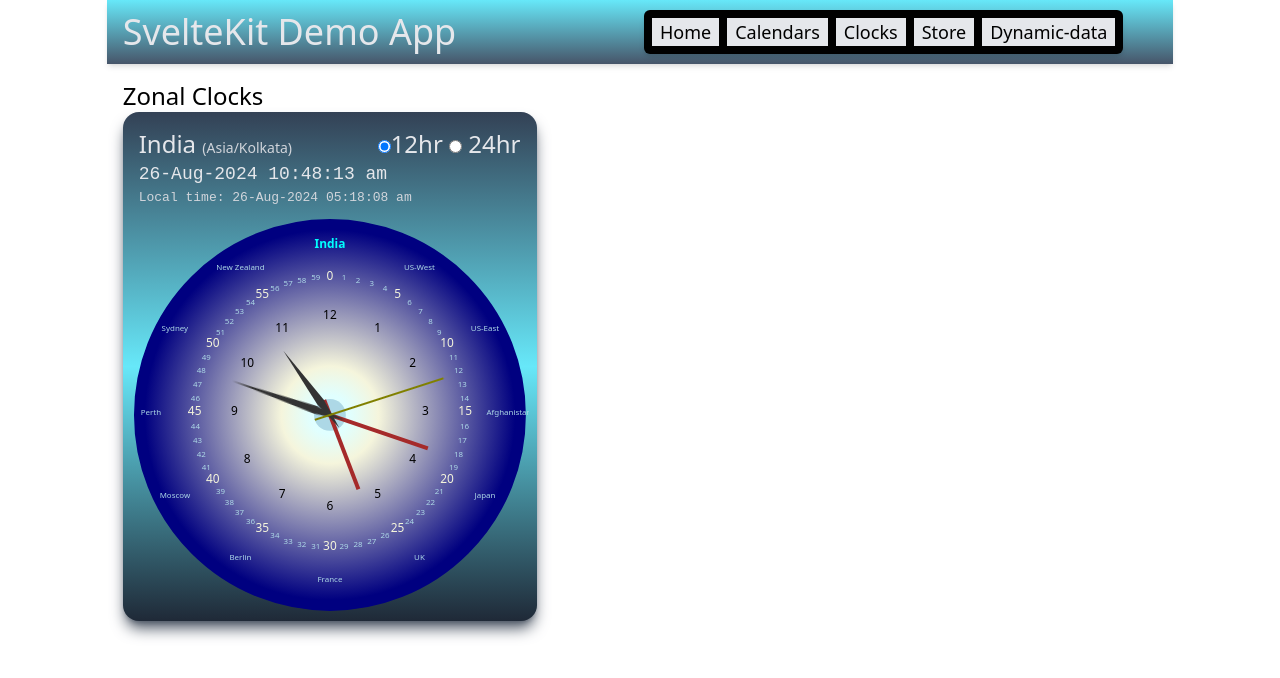
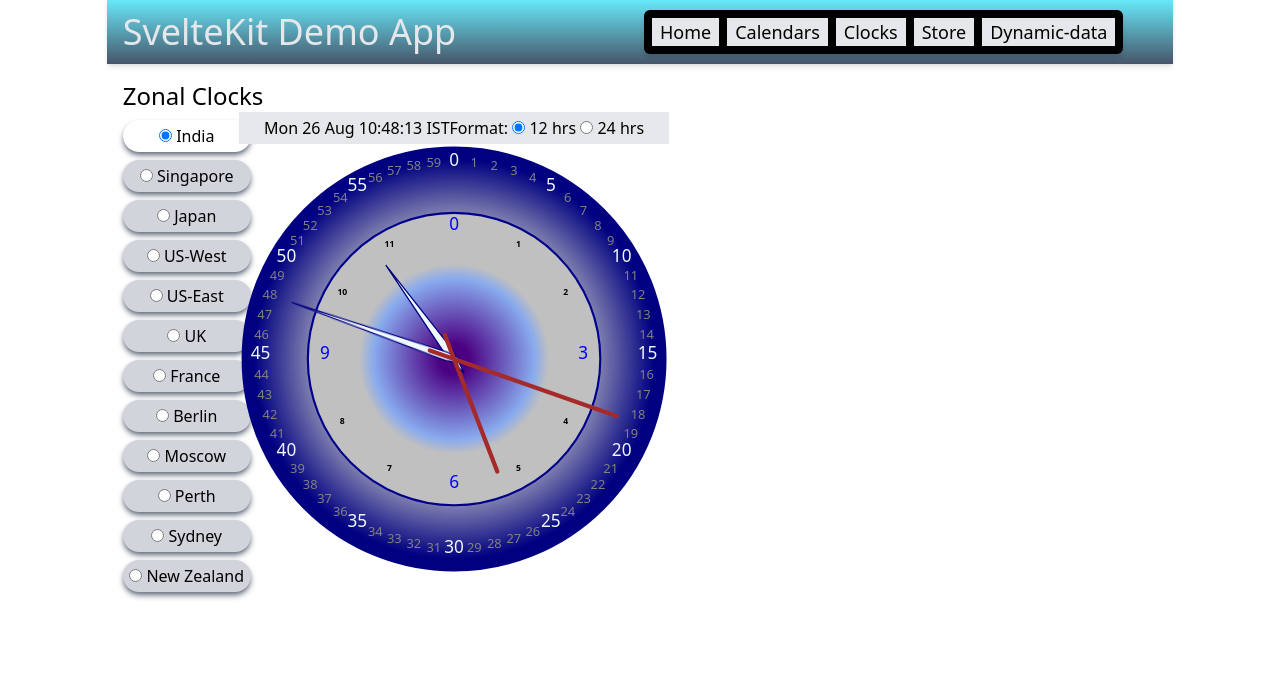
Before and after one commit to srikantgudi/vsvkdemo, a SvelteKit app: page /clocks in a window 1280 px wide. Shown: the top 678 px of the page. Built offline with nearby package versions, Linux system fonts and the light colour scheme.

Commit message:
modified layout of clocks

```diff
--- /dev/null
+++ b/src/lib/Zclock.svelte
@@ -0,0 +1,71 @@
+<script>
+	import moment from "moment-timezone";
+  import * as clk from "./clock";
+	import { onMount } from "svelte";
+
+  export let wid = 200;
+  export let zone;
+  let localTime = moment();
+  let hrs = 12;
+  $: hr24 = hrs == 24;
+  let curdt = moment().tz(zone);
+  $: points = clk.getPoints(30, hrs);
+  $: minPoints = clk.getPoints(45, 60);
+  $: hrAng = (curdt.hour()*(360/hrs) + curdt.minute()/2)-90;
+  $: miAng = (curdt.minute()*6 + curdt.second()/10)-90;
+
+  $: hrAngLocal = (localTime.hour()*(360/hrs) + localTime.minute()/2)-90;
+  $: miAngLocal = (localTime.minute()*6 + localTime.second()/10)-90;
+
+  onMount(() => {
+    setInterval(() => {
+      curdt = moment().tz(zone)
+      localTime = moment();
+    })
+  })
+</script>
+
+<style>
+	.hand {
+		transition: all 0.5s;
+	}
+</style>
+
+<div class="w-full md:w-3/4">
+  <div class="bg-gray-200 flex md:flex-row justify-center flex-col text-center p-1">
+    <div>{#if zone}{curdt.format("ddd DD MMM HH:mm:ss z")}{/if}</div>
+    <div>Format: <label><input type="radio" bind:group={hrs} value={12}> 12 hrs</label>
+    <label><input type="radio" bind:group={hrs} value={24}> 24 hrs</label></div>
+  </div>
+  <div>
+    <svg viewBox="-50 -50 100 100">
+      <defs>
+				<radialGradient id="face">
+					<stop offset="10%" stop-color="lightcyan" />
+					<stop offset="45%" stop-color="beige" />
+					<stop offset="95%" stop-color="navy" />
+				</radialGradient>
+				<radialGradient id="hrface">
+					<stop offset="10%" stop-color="indigo" />
+					<stop offset="55%" stop-color="#8ae" />
+					<stop offset="65%" stop-color="silver" />
+				</radialGradient>
+			</defs>
+      <circle r={49} fill="url(#face)" stroke="navy" stroke-width={zone? 0.8 : 0.3} />
+      <circle r={34} fill="url(#hrface)" stroke="darkblue" stroke-width={zone? 0.5 : 0.3} />
+      <!-- <text x={0} y={0} text-anchor="middle">{curdt.format("HH:mm:ss")}</text> -->
+      {#each points as m}
+      <text x={m.x} y={m.y} font-size={m.val%3?2:4} font-weight={m.val%3?600:200} fill={m.val%3?'darkslate':'blue'} text-anchor="middle">{m.val + (hr24 ? 0 : curdt.hour() > 12 ? 12 : 0)}</text>
+      {/each}
+      {#each minPoints as mp}
+      <text x={mp.x} y={mp.y} font-size={mp.val%5?3:4} fill={mp.val%5?'gray':'aliceblue'} text-anchor="middle">{mp.val}</text>
+      {/each}
+      <polyline class="hand" points="-4,0 2,-1 27,0 2,1 -4,0" fill="aliceblue" stroke="navy" stroke-width={0.3} transform={`rotate(${hrAng})`} />
+      <polyline class="hand" points="-4,0 2,-1 40,0 2,1 -4,0" fill="aliceblue" stroke="navy" stroke-width={0.3} transform={`rotate(${miAng})`} />
+
+      <!-- local time -->
+       <line x1={-6} x2={28} stroke="brown" stroke-linecap="round" transform={`rotate(${hrAngLocal})`} />
+       <line x1={-6} x2={40} stroke="brown" stroke-linecap="round" transform={`rotate(${miAngLocal})`} />
+    </svg>
+  </div>
+</div>
--- /dev/null
+++ b/src/lib/clock.js
@@ -0,0 +1,23 @@
+import moment from "moment-timezone";
+
+export const localTime = () => moment();
+export const zoneTime = (z) => moment().tz(z);
+export const getPoints = (radius, n = 12) => {
+  const ang = 360 / n;
+  let arry = [];
+  for (let h=0; h < n; h++) {
+    const rad = (h * ang - 90) * Math.PI / 180;
+    arry = [
+      ...arry,
+      {
+        val: h,
+        x: Math.cos(rad) * radius,
+        y: Math.sin(rad) * radius,
+      }
+    ]
+  }
+  return arry;
+}
+export const marks = (radius, n = 12) => {
+
+}
--- a/src/routes/clocks/+page.svelte
+++ b/src/routes/clocks/+page.svelte
@@ -4,6 +4,22 @@
 
 <script>
 	import Clock from "$lib/Clock.svelte";
+	import Zclock from "$lib/Zclock.svelte";
+	let zones = [
+		{name:"India", value:"Asia/Kolkata"},
+		{name:"Singapore", value:"Asia/Singapore"},
+    {name:"Japan", value:"Asia/Tokyo"},
+		{name:"US-West", value:"America/Los_Angeles"},
+    {name:"US-East", value:"America/New_York"},
+		{name:"UK", value:"Europe/London"},
+    {name:"France", value:"Europe/Paris"},
+    {name:"Berlin", value:"Europe/Berlin"},
+    {name:"Moscow", value:"Europe/Moscow"},
+		{name:"Perth", value:"Australia/Perth"},
+    {name:"Sydney", value:"Australia/Sydney"},
+    {name:"New Zealand", value:"Pacific/Auckland"},
+  ];
+	let zone = zones[0].value;
 </script>
 
 <style>
@@ -21,11 +37,19 @@
 		align-items: center;
 	}
 </style>
-<div class="md:w-full">
+<div class="md:w-2/3 w-full">
 	<div class="text-2xl">Zonal Clocks</div>
 	<div>
-		<div class="flex md:flex-row flex-col gap-2">
-			<Clock />
+		<div class="grid md:grid-cols-12 gap-2">
+			<div class="col-span-2 flex md:flex-col flex-wrap md:gap-2 gap-2 my-2">
+				{#each zones as z}
+				<label class="text-center p-1 w-[8rem] shadow-md shadow-gray-500 rounded-full bg-gray-{zone!==z.value?'300':'400'}">
+					<input type="radio" bind:group={zone} value={z.value}> {z.name}</label>
+				{/each}
+			</div>
+			<div class="col-span-10">
+				<Zclock wid={600} {zone} />
+			</div>
 		</div>
 	</div>
 </div>
```
